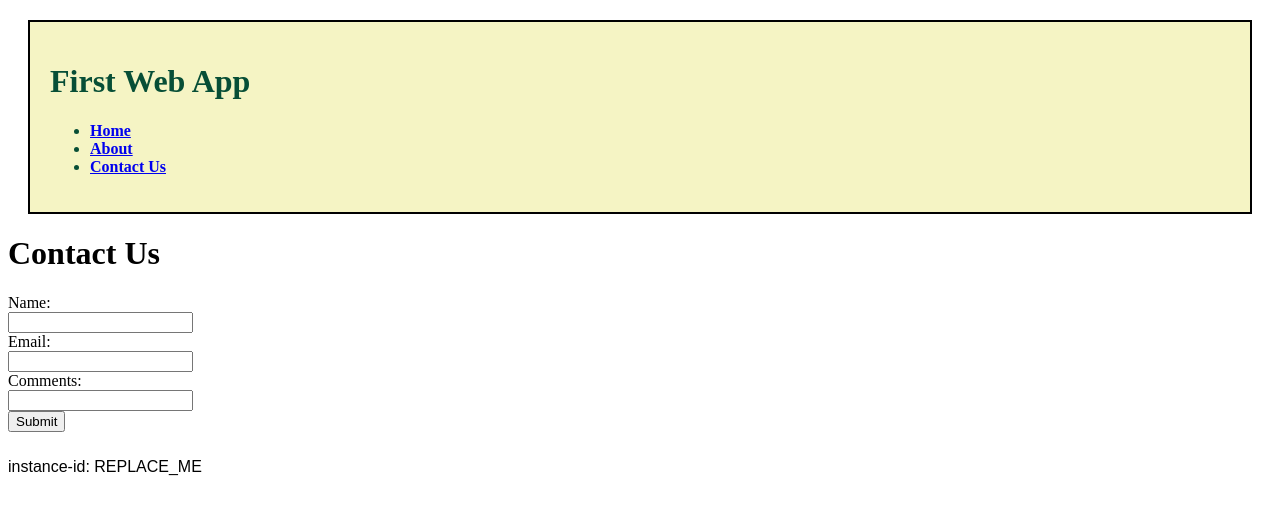
After one commit to psumranchit/flask-demo-for-jenkins-lab, a Flask app: page /contact in a window 1280 px wide. The commit adds this page. Shown: the top 515 px of the page. Run offline with Flask 2, Linux system fonts and the light colour scheme.

Commit message:
add contact.html

```diff
--- a/buildspec.yml
+++ b/buildspec.yml
@@ -22,6 +22,7 @@ artifacts:
     - templates/home.html
     - templates/about.html
     - templates/template.html
+    - templates/contact.html
     - static/template.css
     - scripts/mkdir.sh
     - scripts/start_flask.sh
--- a/main.py
+++ b/main.py
@@ -10,5 +10,9 @@ def home():
 def about():
     return render_template("about.html")
 
+@app.route("/contact")
+def contact():
+    return render_template("contact.html")
+
 if __name__ == "__main__":
     app.run(debug=True, host='0.0.0.0')
--- a/static/css/template.css
+++ b/static/css/template.css
@@ -8,3 +8,9 @@
 .meme {
     font-family: fantasy;
 }
+
+.contact_form {
+    display: inline-block;
+    width: 100px;
+    margin-bottom: 10px;
+}
--- /dev/null
+++ b/templates/contact.html
@@ -0,0 +1,33 @@
+<!DOCTYPE html>
+<html lang="en" dir="ltr">
+  <head>
+    <meta charset="utf-8">
+    <title>Contact Us</title>
+  </head>
+  <body>
+    {% extends "template.html" %}
+    {% block content %}
+
+    <h1> Contact Us </h1>
+
+    <form class="contact_form" onsubmit="return submitForm(event)">
+        <div>
+            <label>Name:</label>
+            <input id="name" name="name" type="text">
+        </div>
+        <div>
+            <label>Email:</label>
+            <input id="email" name="email" type="text">
+        </div>
+        <div>
+            <label>Comments:</label>
+            <input id="comments" name="comments" type="text">
+        </div>
+        <div>
+            <input id="submit" type="submit">
+        </div>
+    </form>
+
+    {% endblock %}
+  </body>
+</html>
--- a/templates/template.html
+++ b/templates/template.html
@@ -15,6 +15,7 @@
           <ul class="menu">
             <li><a href="{{ url_for('home') }}">Home</a></li>
             <li><a href="{{ url_for('about') }}">About</a></li>
+            <li><a href="{{ url_for('contact') }}">Contact Us</a></li>
           </ul>
         </nav></strong>
       </div>
```
